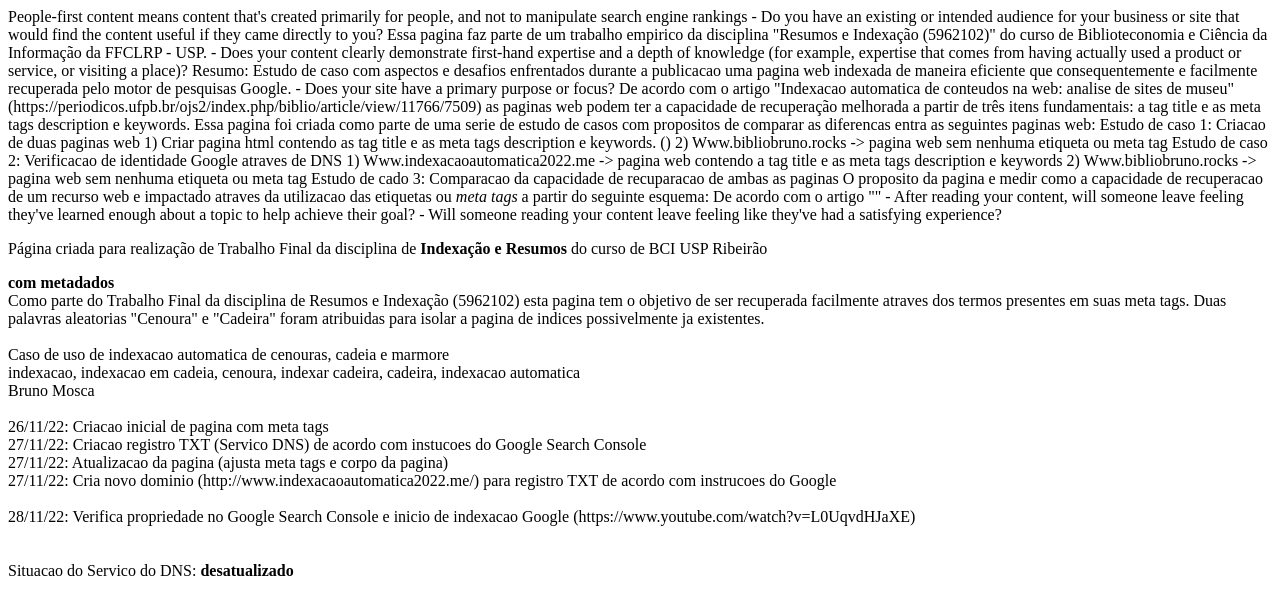
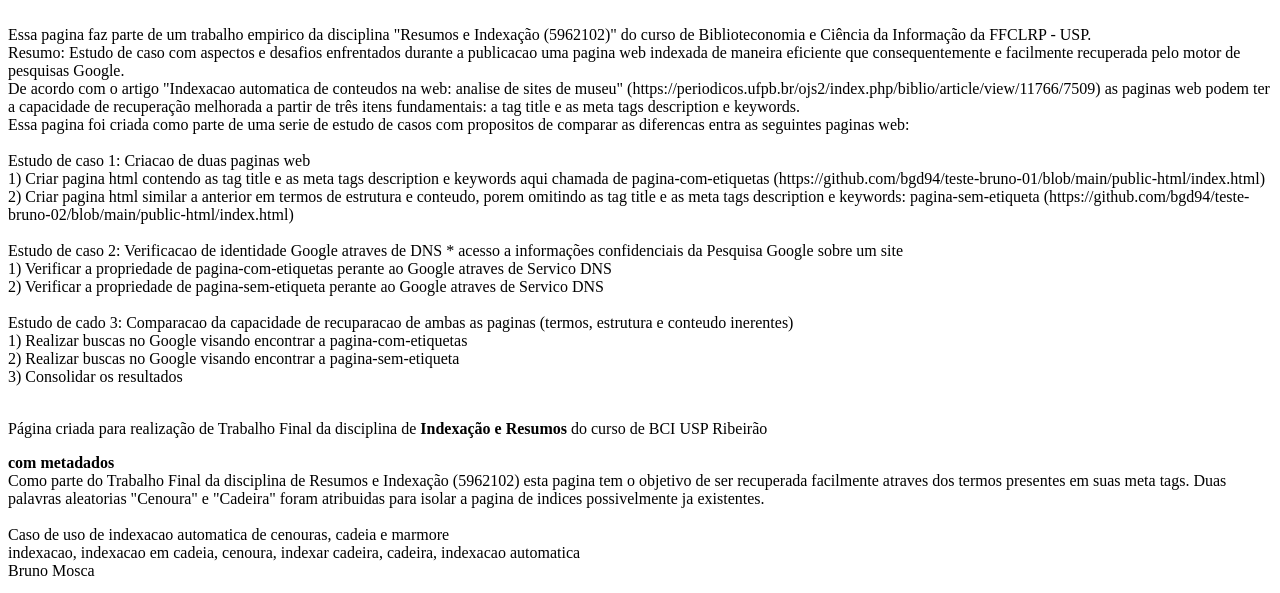
Before and after one commit to bgd94/bgd94-teste-bruno-01, a website: page public-html/index.html in a window 1280 px wide. Shown: the top 593 px of the page. Drawn offline with Linux system fonts and the light colour scheme.

Commit message:
Update index.html

```diff
--- a/public-html/index.html
+++ b/public-html/index.html
@@ -1,10 +1,10 @@
 <!DOCTYPE html>
 <html lang="pt-br">
 <head>
-    <meta charset="UTF-8">
-    <title>5962102 Trabalho Final Cenoura Cadeira</title>
-    <meta name="description" content="5962102 Trabalho Final Cenoura Cadeira">
-    <meta name="viewport" content="width=device-width, initial-scale=1">
+	<meta charset="UTF-8">
+	<title>Estudo de caso da disciplina "Resumos e Indexação (5962102)" do curso de Biblioteconomia e Ciência da Informação da FFCLRP – USP</title>
+	<meta name="description" content="Apresenta aspectos e desafios enfrentados na publicação uma página web que seja corretamente indexada/recuperada pelo motor de pesquisas Google">
+	<meta name="viewport" content="width=device-width, initial-scale=1">
 	<meta name="author" content="Bruno Mosca">
 	<meta name="copyright" content="Creative Commons">
 	<meta name="keywords" content="trabalho final, 5952102, indexação, resumos, cenoura, cadeira">
@@ -16,36 +16,26 @@
 
 </head>
 <body class="">
-	People-first content means content that's created primarily for people, and not to manipulate search engine rankings
+	    <br>
+	Essa pagina faz parte de um trabalho empirico da disciplina "Resumos e Indexação (5962102)" do curso de Biblioteconomia e Ciência da Informação da FFCLRP - USP.    <br>
 
-	- Do you have an existing or intended audience for your business or site that would find the content useful if they came directly to you?
-	Essa pagina faz parte de um trabalho empirico da disciplina "Resumos e Indexação (5962102)" do curso de Biblioteconomia e Ciência da Informação da FFCLRP - USP.
+	Resumo: Estudo de caso com aspectos e desafios enfrentados durante a publicacao uma pagina web indexada de maneira eficiente que consequentemente e facilmente recuperada pelo motor de pesquisas Google.    <br>
 
-	- Does your content clearly demonstrate first-hand expertise and a depth of knowledge (for example, expertise that comes from having actually used a product or service, or visiting a place)?
-	Resumo: Estudo de caso com aspectos e desafios enfrentados durante a publicacao uma pagina web indexada de maneira eficiente que consequentemente e facilmente recuperada pelo motor de pesquisas Google.
+	De acordo com o artigo "Indexacao automatica de conteudos na web: analise de sites de museu" (https://periodicos.ufpb.br/ojs2/index.php/biblio/article/view/11766/7509) as paginas web podem ter a capacidade de recuperação melhorada a partir de três itens fundamentais: a tag title e as meta tags description e keywords.    <br>
+	Essa pagina foi criada como parte de uma serie de estudo de casos com propositos de comparar as diferencas entra as seguintes paginas web:    <br>    <br>
 
-	- Does your site have a primary purpose or focus?
-	De acordo com o artigo "Indexacao automatica de conteudos na web: analise de sites de museu" (https://periodicos.ufpb.br/ojs2/index.php/biblio/article/view/11766/7509) as paginas web podem ter a capacidade de recuperação melhorada a partir de três itens fundamentais: a tag title e as meta tags description e keywords.
-	Essa pagina foi criada como parte de uma serie de estudo de casos com propositos de comparar as diferencas entra as seguintes paginas web:
+	Estudo de caso 1: Criacao de duas paginas web    <br>
+	  1) Criar pagina html contendo as tag title e as meta tags description e keywords aqui chamada de pagina-com-etiquetas (https://github.com/bgd94/teste-bruno-01/blob/main/public-html/index.html)    <br>
+	  2) Criar pagina html similar a anterior em termos de estrutura e conteudo, porem omitindo as tag title e as meta tags description e keywords: pagina-sem-etiqueta (https://github.com/bgd94/teste-bruno-02/blob/main/public-html/index.html)    <br>    <br>
 
-	Estudo de caso 1: Criacao de duas paginas web
-	  1) Criar pagina html contendo as tag title e as meta tags description e keywords. ()
-	  2) Www.bibliobruno.rocks -> pagina web sem nenhuma etiqueta ou meta tag
+	Estudo de caso 2: Verificacao de identidade Google atraves de DNS * acesso a informações confidenciais da Pesquisa Google sobre um site    <br>
+	  1) Verificar a propriedade de pagina-com-etiquetas perante ao Google atraves de Servico DNS    <br>
+	  2) Verificar a propriedade de pagina-sem-etiqueta perante ao Google atraves de Servico DNS    <br>    <br>
 
-	Estudo de caso 2: Verificacao de identidade Google atraves de DNS
-	  1) Www.indexacaoautomatica2022.me -> pagina web contendo a tag title e as meta tags description e keywords
-	  2) Www.bibliobruno.rocks -> pagina web sem nenhuma etiqueta ou meta tag
-
-	Estudo de cado 3: Comparacao da capacidade de recuparacao de ambas as paginas
-
-	O proposito da pagina e medir como a capacidade de recuperacao de um recurso web e impactado atraves da utilizacao das etiquetas
-	ou <i>meta tags</i> a partir do seguinte esquema:
-		De acordo com o artigo ""
-
-
-	- After reading your content, will someone leave feeling they've learned enough about a topic to help achieve their goal?
-
-	- Will someone reading your content leave feeling like they've had a satisfying experience?
+	Estudo de cado 3: Comparacao da capacidade de recuparacao de ambas as paginas (termos, estrutura e conteudo inerentes)    <br>
+	  1) Realizar buscas no Google visando encontrar a pagina-com-etiquetas     <br>
+	  2) Realizar buscas no Google visando encontrar a pagina-sem-etiqueta    <br>
+	  3) Consolidar os resultados    <br>    <br>
 
 
     <p> Página criada para realização de Trabalho Final da disciplina de <b>Indexação e Resumos</b> do curso de BCI USP Ribeirão </p> <b>com metadados</b>
@@ -66,7 +56,9 @@
     27/11/22: Atualizacao da pagina (ajusta meta tags e corpo da pagina)<br>
     27/11/22: Cria novo dominio (http://www.indexacaoautomatica2022.me/) para registro TXT de acordo com instrucoes do Google<br><br>
     28/11/22: Verifica propriedade no Google Search Console e inicio de indexacao Google (https://www.youtube.com/watch?v=L0UqvdHJaXE)<br><br>
-    <br>Situacao do Servico do DNS: <b>desatualizado</b>
+    <br>Situacao do Servico do DNS: <b>propriedade verificada</b>
+    28/11/22: Ajuste da pagina a partir de instrucoes google: https://developers.google.com/search/docs/fundamentals/creating-helpful-content (nao relacionada a meta tags)
+    <br>
     <br>
 	<p>Confira <a href="https://pt.wikipedia.org/wiki/Cenoura" alt="cenoura">CENOURA</a></p>
 	<p>Confira <a href="https://pt.wikipedia.org/wiki/Cadeira" alt="cenoura">CADEIRA</a></p>
```
